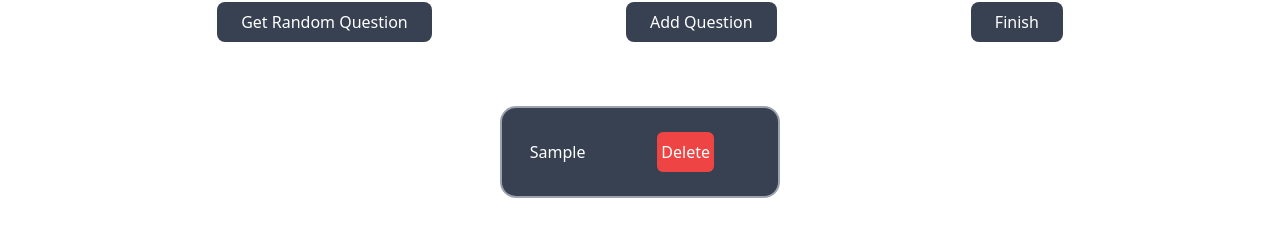
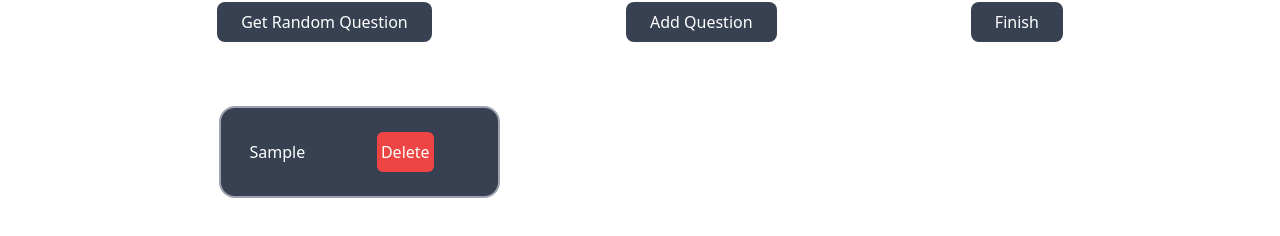
Before and after one commit to luke-buttifant/SmartIV, a Next.js app: page /interview in a window 1280 px wide. Both pictures are taken after typing "Sample" into the empty fields and a click on the button "Add Question". Shown: the part 516-752 px from the top of the page. Built offline with nearby package versions, Linux system fonts and the light colour scheme; no server answers.

Commit message:
updated layout

```diff
--- a/pages/interview.js
+++ b/pages/interview.js
@@ -83,10 +83,10 @@ export default function Landing() {
         </div>
         <div className="container mb-2 flex mx-auto w-full items-center justify-center mt-10"
         >
-          <ul className="flex flex-col p-4">
+          <ul className="grid grid-cols-3 p-4">
             {interviewQuestions.map((question, i) => {
               return (
-                <li key={i} className="border-gray-400 flex flex-row mt-2 bg-gray-700 rounded-2xl border-2 p-6 hover:shadow-2xl text-white transition duration-200 ease-in-out transform hover:-translate-y-1 min-w-[100%]">
+                <li key={i} className="border-gray-400 flex flex-col mt-2 bg-gray-700 rounded-2xl border-2 p-6 hover:shadow-2xl text-white transition duration-200 ease-in-out transform hover:-translate-y-1 min-w-[100%]">
                   <div
                     className="select-none flex flex-1 items-center"
                   >
```
